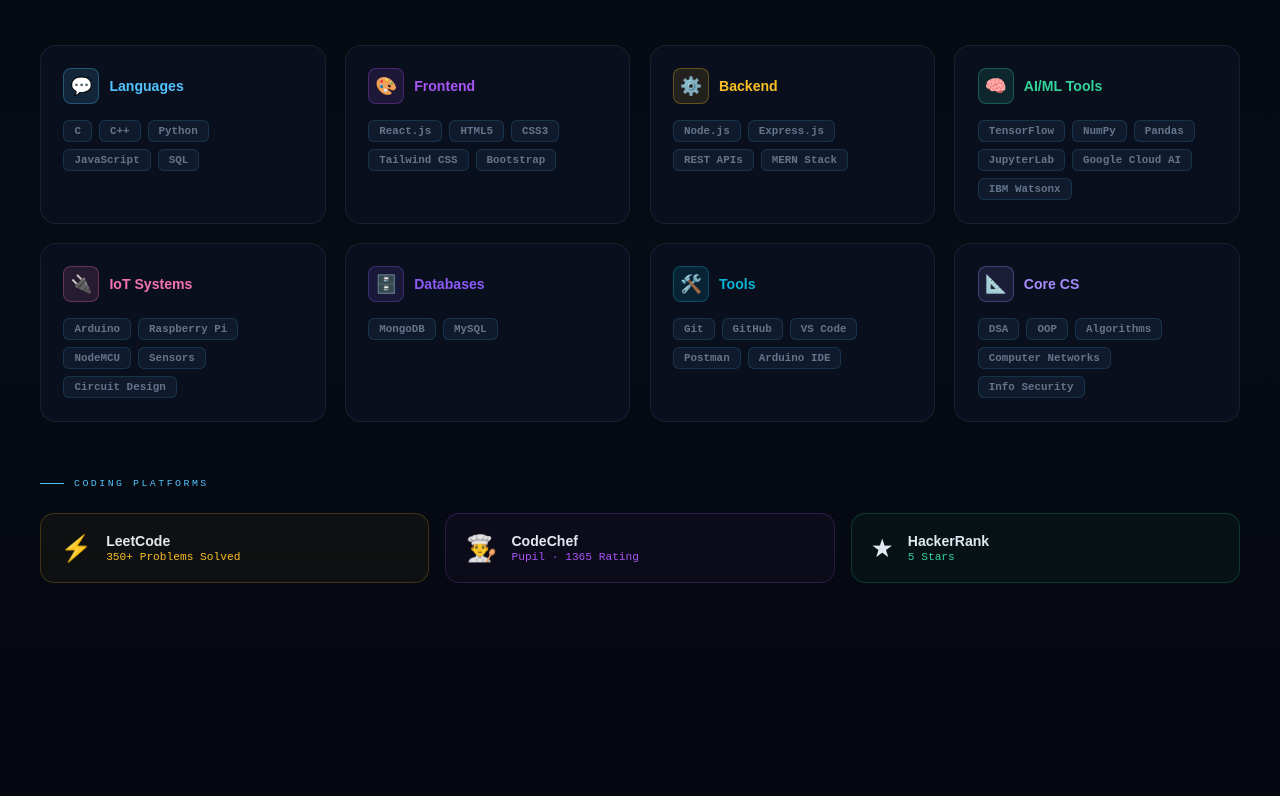
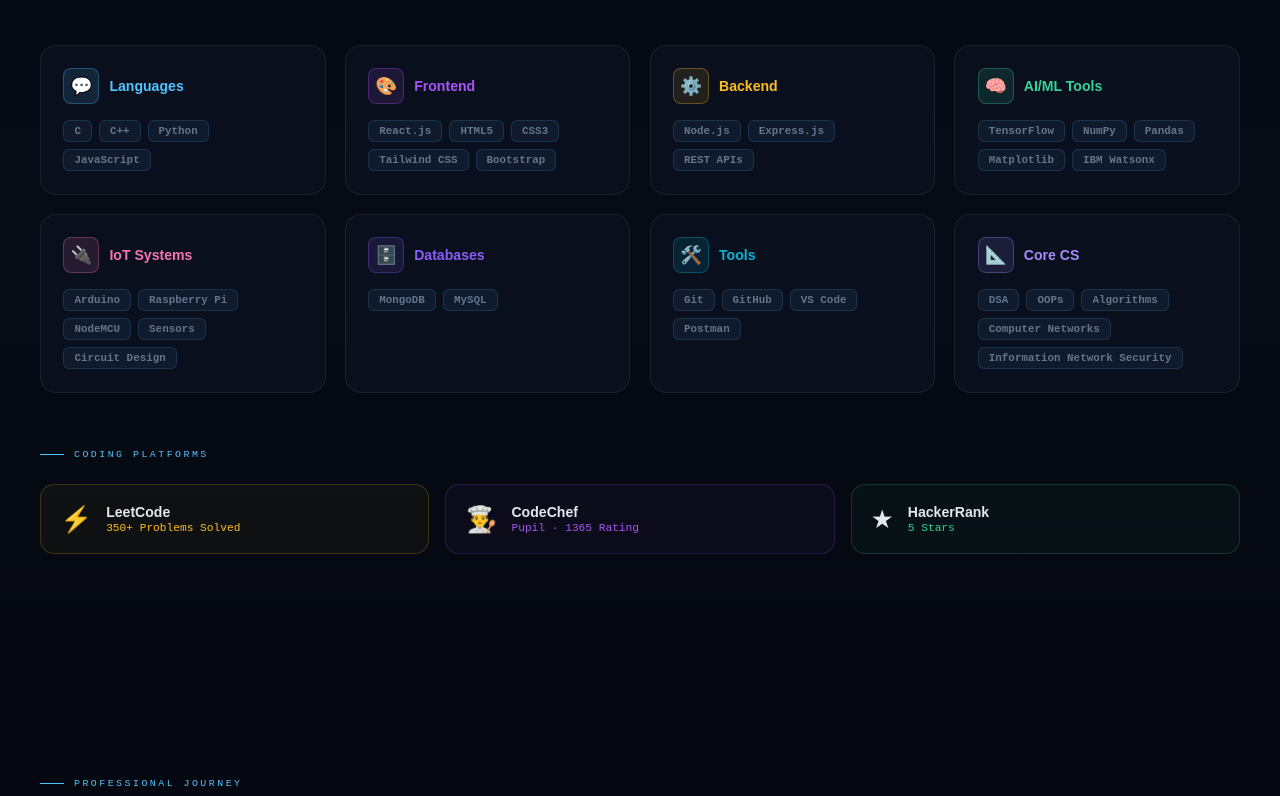
Before and after one commit to Shikha18Sahu/shikha-portfolio, a plain HTML site: page index.html in a window 1280 px wide. Shown: the part 1899-2695 px from the top of the page. Drawn offline with Linux system fonts and the light colour scheme; a web font is replaced by a local one.

Commit message:
Refine skill tags in index.html
Updated skill tags for various skill cards to provide more accurate descriptions.

```diff
--- a/index.html
+++ b/index.html
@@ -875,7 +875,7 @@
 
       <div class="skill-card reveal" style="--hover-color:rgba(82,196,255,0.1)" onmouseover="this.style.borderColor='rgba(82,196,255,0.3)';this.style.boxShadow='0 8px 30px rgba(82,196,255,0.08)'" onmouseout="this.style.borderColor='rgba(255,255,255,0.07)';this.style.boxShadow='none'">
         <div class="skill-card-header"><div class="skill-icon" style="background:var(--cyan-dim);border:1px solid rgba(82,196,255,0.3)">💬</div><div class="skill-cat" style="color:var(--cyan)">Languages</div></div>
-        <div class="skill-tags"><span class="tag">C</span><span class="tag">C++</span><span class="tag">Python</span><span class="tag">JavaScript</span><span class="tag">SQL</span></div>
+        <div class="skill-tags"><span class="tag">C</span><span class="tag">C++</span><span class="tag">Python</span><span class="tag">JavaScript</span></div>
       </div>
 
       <div class="skill-card reveal reveal-d1" onmouseover="this.style.borderColor='rgba(168,85,247,0.3)';this.style.boxShadow='0 8px 30px rgba(168,85,247,0.08)'" onmouseout="this.style.borderColor='rgba(255,255,255,0.07)';this.style.boxShadow='none'">
@@ -885,12 +885,12 @@
 
       <div class="skill-card reveal reveal-d2" onmouseover="this.style.borderColor='rgba(251,191,36,0.3)';this.style.boxShadow='0 8px 30px rgba(251,191,36,0.07)'" onmouseout="this.style.borderColor='rgba(255,255,255,0.07)';this.style.boxShadow='none'">
         <div class="skill-card-header"><div class="skill-icon" style="background:rgba(251,191,36,0.1);border:1px solid rgba(251,191,36,0.3)">⚙️</div><div class="skill-cat" style="color:var(--amber)">Backend</div></div>
-        <div class="skill-tags"><span class="tag">Node.js</span><span class="tag">Express.js</span><span class="tag">REST APIs</span><span class="tag">MERN Stack</span></div>
+        <div class="skill-tags"><span class="tag">Node.js</span><span class="tag">Express.js</span><span class="tag">REST APIs</span></div>
       </div>
 
       <div class="skill-card reveal reveal-d3" onmouseover="this.style.borderColor='rgba(52,211,153,0.3)';this.style.boxShadow='0 8px 30px rgba(52,211,153,0.08)'" onmouseout="this.style.borderColor='rgba(255,255,255,0.07)';this.style.boxShadow='none'">
         <div class="skill-card-header"><div class="skill-icon" style="background:var(--green-dim);border:1px solid rgba(52,211,153,0.3)">🧠</div><div class="skill-cat" style="color:var(--green)">AI/ML Tools</div></div>
-        <div class="skill-tags"><span class="tag">TensorFlow</span><span class="tag">NumPy</span><span class="tag">Pandas</span><span class="tag">JupyterLab</span><span class="tag">Google Cloud AI</span><span class="tag">IBM Watsonx</span></div>
+        <div class="skill-tags"><span class="tag">TensorFlow</span><span class="tag">NumPy</span><span class="tag">Pandas</span><span class="tag">Matplotlib</span><span class="tag">IBM Watsonx</span></div>
       </div>
 
       <div class="skill-card reveal reveal-d1" onmouseover="this.style.borderColor='rgba(244,114,182,0.3)';this.style.boxShadow='0 8px 30px rgba(244,114,182,0.08)'" onmouseout="this.style.borderColor='rgba(255,255,255,0.07)';this.style.boxShadow='none'">
@@ -905,12 +905,12 @@
 
       <div class="skill-card reveal reveal-d3" onmouseover="this.style.borderColor='rgba(6,182,212,0.3)';this.style.boxShadow='0 8px 30px rgba(6,182,212,0.08)'" onmouseout="this.style.borderColor='rgba(255,255,255,0.07)';this.style.boxShadow='none'">
         <div class="skill-card-header"><div class="skill-icon" style="background:rgba(6,182,212,0.12);border:1px solid rgba(6,182,212,0.3)">🛠️</div><div class="skill-cat" style="color:#06b6d4">Tools</div></div>
-        <div class="skill-tags"><span class="tag">Git</span><span class="tag">GitHub</span><span class="tag">VS Code</span><span class="tag">Postman</span><span class="tag">Arduino IDE</span></div>
+        <div class="skill-tags"><span class="tag">Git</span><span class="tag">GitHub</span><span class="tag">VS Code</span><span class="tag">Postman</span></div>
       </div>
 
       <div class="skill-card reveal reveal-d1" onmouseover="this.style.borderColor='rgba(167,139,250,0.3)';this.style.boxShadow='0 8px 30px rgba(167,139,250,0.08)'" onmouseout="this.style.borderColor='rgba(255,255,255,0.07)';this.style.boxShadow='none'">
         <div class="skill-card-header"><div class="skill-icon" style="background:rgba(167,139,250,0.12);border:1px solid rgba(167,139,250,0.3)">📐</div><div class="skill-cat" style="color:#a78bfa">Core CS</div></div>
-        <div class="skill-tags"><span class="tag">DSA</span><span class="tag">OOP</span><span class="tag">Algorithms</span><span class="tag">Computer Networks</span><span class="tag">Info Security</span></div>
+        <div class="skill-tags"><span class="tag">DSA</span><span class="tag">OOPs</span><span class="tag">Algorithms</span><span class="tag">Computer Networks</span><span class="tag">Information Network Security</span></div>
       </div>
 
     </div>
```
